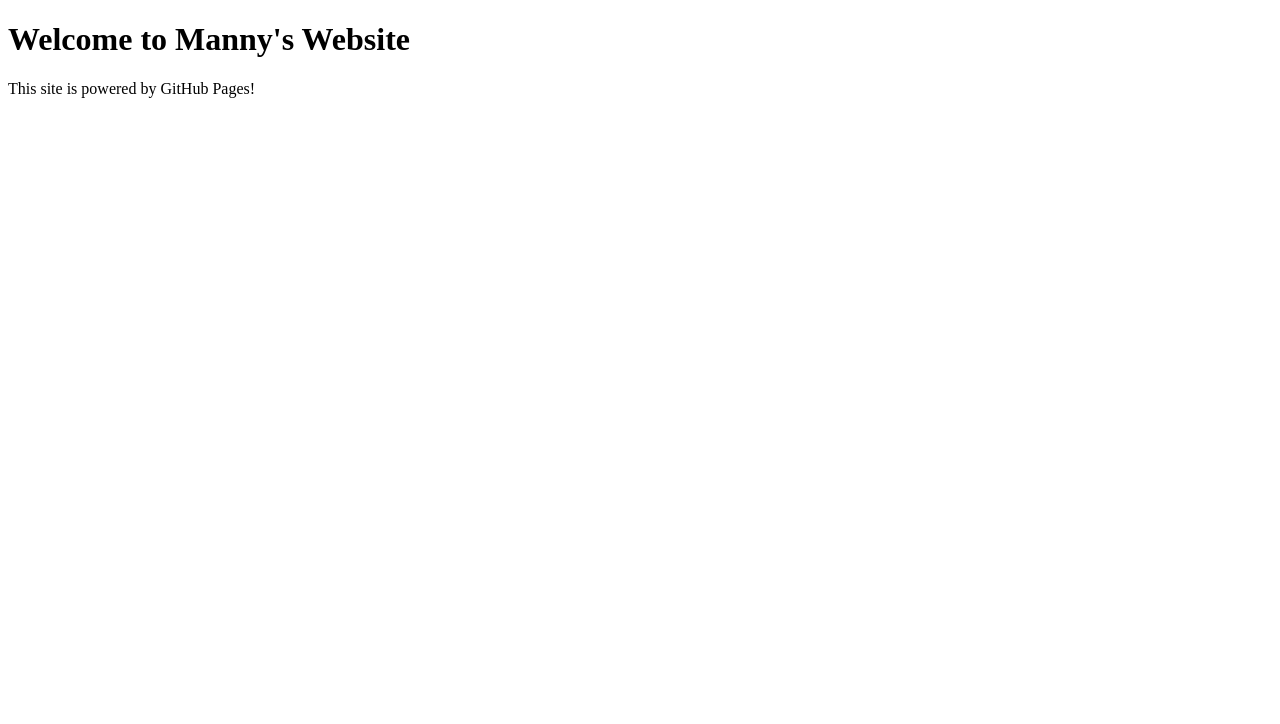
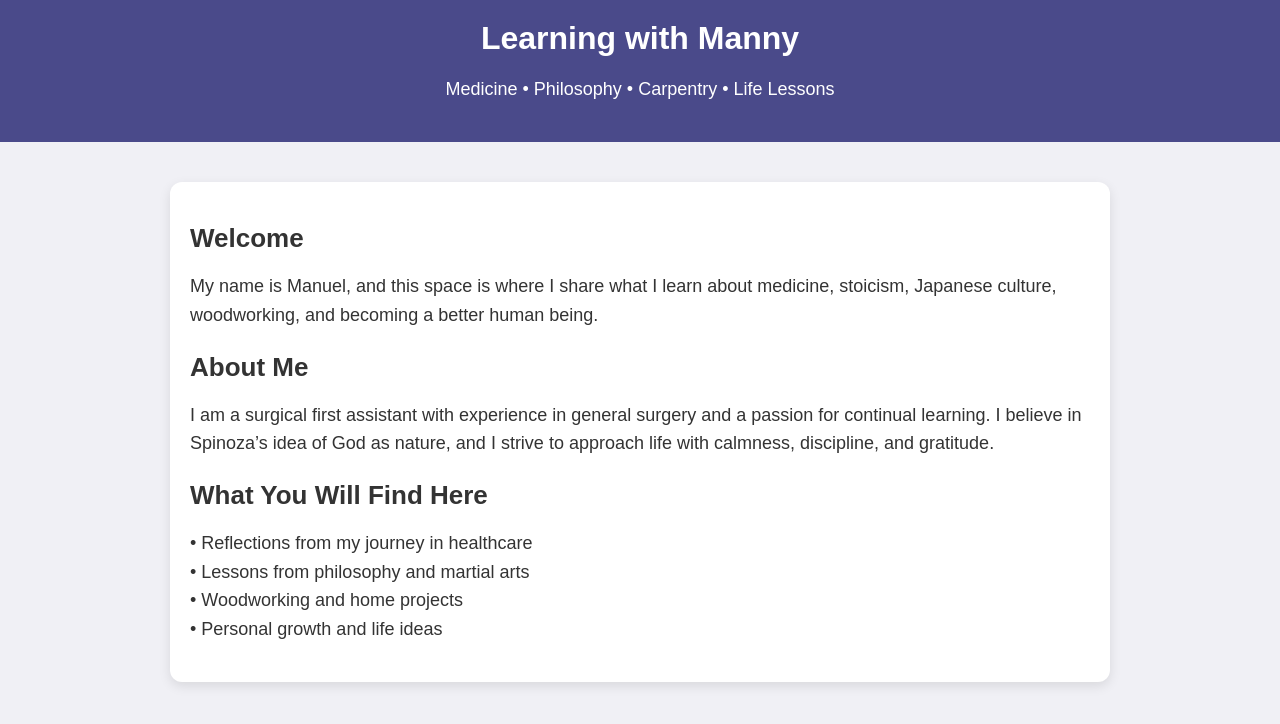
Before and after one commit to delarafuentes3426/delarafuentes3426.github.io, a plain HTML site: page index.html in a window 1280 px wide. Drawn offline with Linux system fonts and the light colour scheme.

Commit message:
Add custom homepage

```diff
--- a/index.html
+++ b/index.html
@@ -1,10 +1,78 @@
 <!DOCTYPE html>
-<html>
+<html lang="en">
 <head>
-  <title>Learning with Manny</title>
+    <meta charset="UTF-8" />
+    <meta name="viewport" content="width=device-width, initial-scale=1.0" />
+    <title>Learning with Manny</title>
+
+    <style>
+        body {
+            font-family: Arial, Helvetica, sans-serif;
+            margin: 0;
+            padding: 0;
+            background: #f0f0f5;
+            color: #333;
+        }
+
+        header {
+            background: #4a4a8a;
+            color: white;
+            padding: 20px;
+            text-align: center;
+        }
+
+        h1 {
+            margin: 0;
+        }
+
+        .container {
+            max-width: 900px;
+            margin: 40px auto;
+            padding: 20px;
+            background: white;
+            border-radius: 12px;
+            box-shadow: 0 4px 12px rgba(0, 0, 0, 0.1);
+        }
+
+        .section-title {
+            font-size: 26px;
+            margin-bottom: 10px;
+        }
+
+        p {
+            font-size: 18px;
+            line-height: 1.6;
+        }
+    </style>
 </head>
+
 <body>
-  <h1>Welcome to Manny's Website</h1>
-  <p>This site is powered by GitHub Pages!</p>
+    <header>
+        <h1>Learning with Manny</h1>
+        <p>Medicine • Philosophy • Carpentry • Life Lessons</p>
+    </header>
+
+    <div class="container">
+        <h2 class="section-title">Welcome</h2>
+        <p>
+            My name is Manuel, and this space is where I share what I learn about medicine,
+            stoicism, Japanese culture, woodworking, and becoming a better human being.
+        </p>
+
+        <h2 class="section-title">About Me</h2>
+        <p>
+            I am a surgical first assistant with experience in general surgery and a passion for
+            continual learning. I believe in Spinoza’s idea of God as nature, and I strive to
+            approach life with calmness, discipline, and gratitude.
+        </p>
+
+        <h2 class="section-title">What You Will Find Here</h2>
+        <p>
+            • Reflections from my journey in healthcare<br>
+            • Lessons from philosophy and martial arts<br>
+            • Woodworking and home projects<br>
+            • Personal growth and life ideas
+        </p>
+    </div>
 </body>
 </html>
```
Also changed, not shown: 1 other file.
